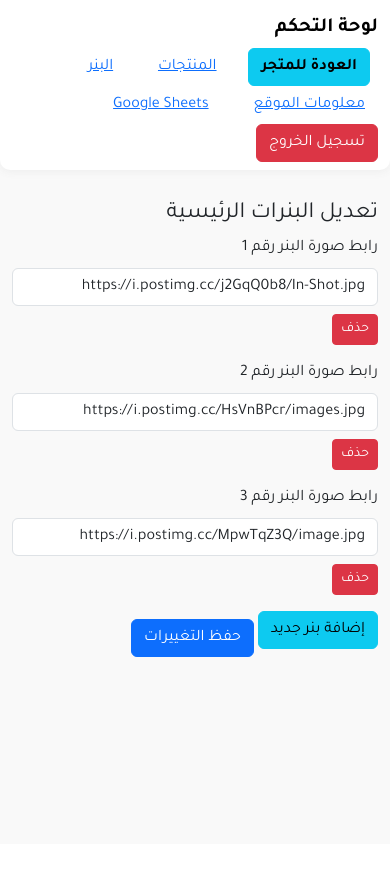
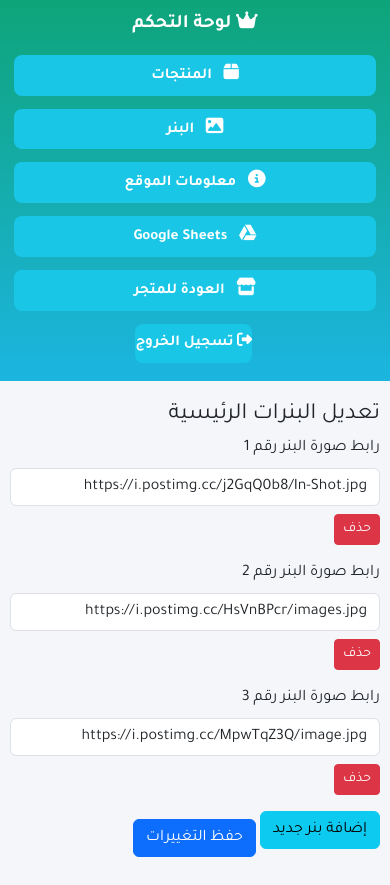
Before and after one commit to rodyasaad/beauty-store, a Flask app: page /admin/banner in a window 390 px wide. Before the commit the page ends 657 px from the top, so only its background shows below. Run offline with Flask 3, Linux system fonts and the light colour scheme; the visitor is signed in with stand-in values (Sample User, id 1).

Commit message:
Update admin_base.html

```diff
--- a/templates/admin_base.html
+++ b/templates/admin_base.html
@@ -5,29 +5,134 @@
     <meta name="viewport" content="width=device-width, initial-scale=1.0">
     <title>لوحة التحكم - {{ title or '' }}</title>
     <link rel="stylesheet" href="https://cdn.jsdelivr.net/npm/bootstrap@5.3.0/dist/css/bootstrap.rtl.min.css">
+    <link rel="stylesheet" href="https://cdnjs.cloudflare.com/ajax/libs/font-awesome/6.4.2/css/all.min.css">
+    <link href="https://fonts.googleapis.com/css2?family=Tajawal:wght@400;700&display=swap" rel="stylesheet">
     <style>
-        body { font-family: 'Tajawal', Arial, sans-serif; background: #f9f9f9; }
-        .admin-navbar { background: #fff; box-shadow: 0 2px 8px #eee; border-radius: 0 0 10px 10px; }
-        .admin-navbar a { margin-left: 15px; }
-        .container { margin-top: 30px; }
+        body {
+            font-family: 'Tajawal', Arial, sans-serif;
+            background: #f4f6fa;
+        }
+        .sidebar {
+            position: fixed;
+            top: 0; right: 0; bottom: 0;
+            width: 220px;
+            background: linear-gradient(180deg, #0ea47a 0%, #1cb5e0 100%);
+            color: #fff;
+            box-shadow: -2px 0 8px #e0e0e0;
+            z-index: 1000;
+            padding-top: 30px;
+            transition: all 0.3s ease-in-out;
+        }
+        .sidebar .logo {
+            font-size: 1.5rem;
+            font-weight: bold;
+            text-align: center;
+            margin-bottom: 30px;
+        }
+        .btn-sidebar {
+            background: #19c6e6 !important;
+            color: #fff !important;
+            font-weight: bold !important;
+            border: none !important;
+            border-radius: 8px !important;
+            margin-bottom: 10px !important;
+            display: block !important;
+            width: 90% !important;
+            text-align: center !important;
+            padding: 10px 0 !important;
+            font-size: 1.1rem !important;
+            margin-inline: auto !important;
+            box-shadow: none !important;
+            transition: background 0.15s !important;
+        }
+        .btn-sidebar:active, .btn-sidebar:focus, .btn-sidebar:hover {
+            background: #0ea4c6 !important;
+            color: #fff !important;
+            outline: none !important;
+        }
+        .btn-sidebar i {
+            margin-left: 8px !important;
+            font-size: 1.1rem !important;
+        }
+        .btn-logout {
+            background: #19c6e6 !important;
+            color: #fff !important;
+            font-weight: bold !important;
+            border: none !important;
+            border-radius: 8px !important;
+            margin-bottom: 10px !important;
+            display: block !important;
+            width: 90% !important;
+            text-align: center !important;
+            padding: 10px 0 !important;
+            font-size: 1.1rem !important;
+            margin-inline: auto !important;
+            box-shadow: none !important;
+            transition: background 0.15s !important;
+        }
+        .btn-logout:active, .btn-logout:focus, .btn-logout:hover {
+            background: #0ea4c6 !important;
+            color: #fff !important;
+            outline: none !important;
+        }
+        @media (max-width: 768px) {
+            .sidebar {
+                position: relative;
+                width: 100%;
+                height: auto;
+                padding: 10px;
+                display: flex;
+                flex-wrap: wrap;
+                justify-content: center;
+                box-shadow: none;
+            }
+            .sidebar .logo {
+                width: 100%;
+                font-size: 1.2rem;
+                margin-bottom: 10px;
+            }
+            .btn-sidebar, .btn-logout {
+                width: 48% !important;
+                margin: 5px 1% !important;
+                font-size: 0.95rem !important;
+                padding: 8px 0 !important;
+            }
+        }
+        @media (max-width: 450px) {
+            .btn-sidebar, .btn-logout {
+                width: 100% !important;
+                margin-bottom: 8px !important;
+            }
+        }
+        .main-content {
+            margin-right: 240px;
+            padding: 30px;
+            transition: all 0.3s ease-in-out;
+        }
+        @media (max-width: 768px) {
+            .main-content {
+                margin-right: 0;
+                padding: 20px 10px;
+            }
+        }
     </style>
-    <link href="https://fonts.googleapis.com/css2?family=Tajawal:wght@400;700&display=swap" rel="stylesheet">
 </head>
 <body>
-    <nav class="navbar admin-navbar navbar-expand-lg navbar-light mb-4">
-        <div class="container-fluid">
-            <a class="navbar-brand fw-bold" href="/admin">لوحة التحكم</a>
-            <div>
-                <a href="/" class="btn btn-info ms-2" style="font-weight:bold;">العودة للمتجر</a>
-                <a href="/admin/products" class="btn btn-link">المنتجات</a>
-                <a href="/admin/banner" class="btn btn-link">البنر</a>
-                <a href="/admin/site-info" class="btn btn-link">معلومات الموقع</a>
-                <a href="/admin/google-sheets" class="btn btn-link">Google Sheets</a>
-                <a href="/admin/logout" class="btn btn-danger">تسجيل الخروج</a>
-            </div>
+    <div class="sidebar">
+        <div class="logo">
+            <i class="fa-solid fa-crown"></i> لوحة التحكم
         </div>
-    </nav>
-    <div class="container">
+        <button type="button" class="btn-sidebar" onclick="window.location.href='/admin/products'"><i class="fa-solid fa-box"></i> المنتجات</button>
+        <button type="button" class="btn-sidebar" onclick="window.location.href='/admin/banner'"><i class="fa-solid fa-image"></i> البنر</button>
+        <button type="button" class="btn-sidebar" onclick="window.location.href='/admin/site-info'"><i class="fa-solid fa-info-circle"></i> معلومات الموقع</button>
+        <button type="button" class="btn-sidebar" onclick="window.location.href='/admin/google-sheets'"><i class="fa-brands fa-google-drive"></i> Google Sheets</button>
+        <button type="button" class="btn-sidebar" onclick="window.location.href='/'"><i class="fa-solid fa-store"></i> العودة للمتجر</button>
+        <form action="/admin/logout" method="get" style="display:inline;">
+            <button type="submit" class="btn-logout"><i class="fa-solid fa-sign-out-alt"></i> تسجيل الخروج</button>
+        </form>
+    </div>
+
+    <div class="main-content">
         {% block content %}{% endblock %}
     </div>
 </body>
```
